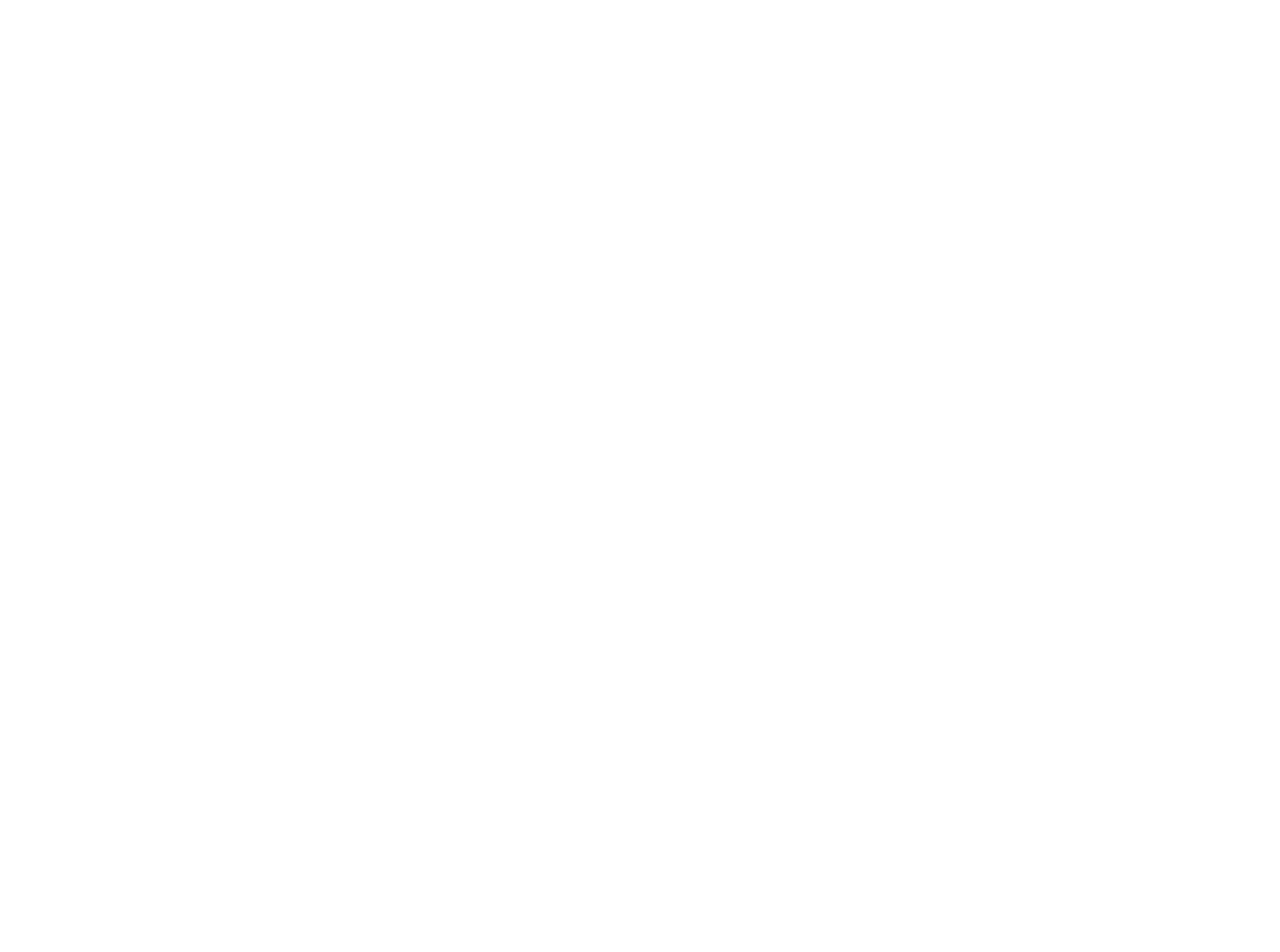
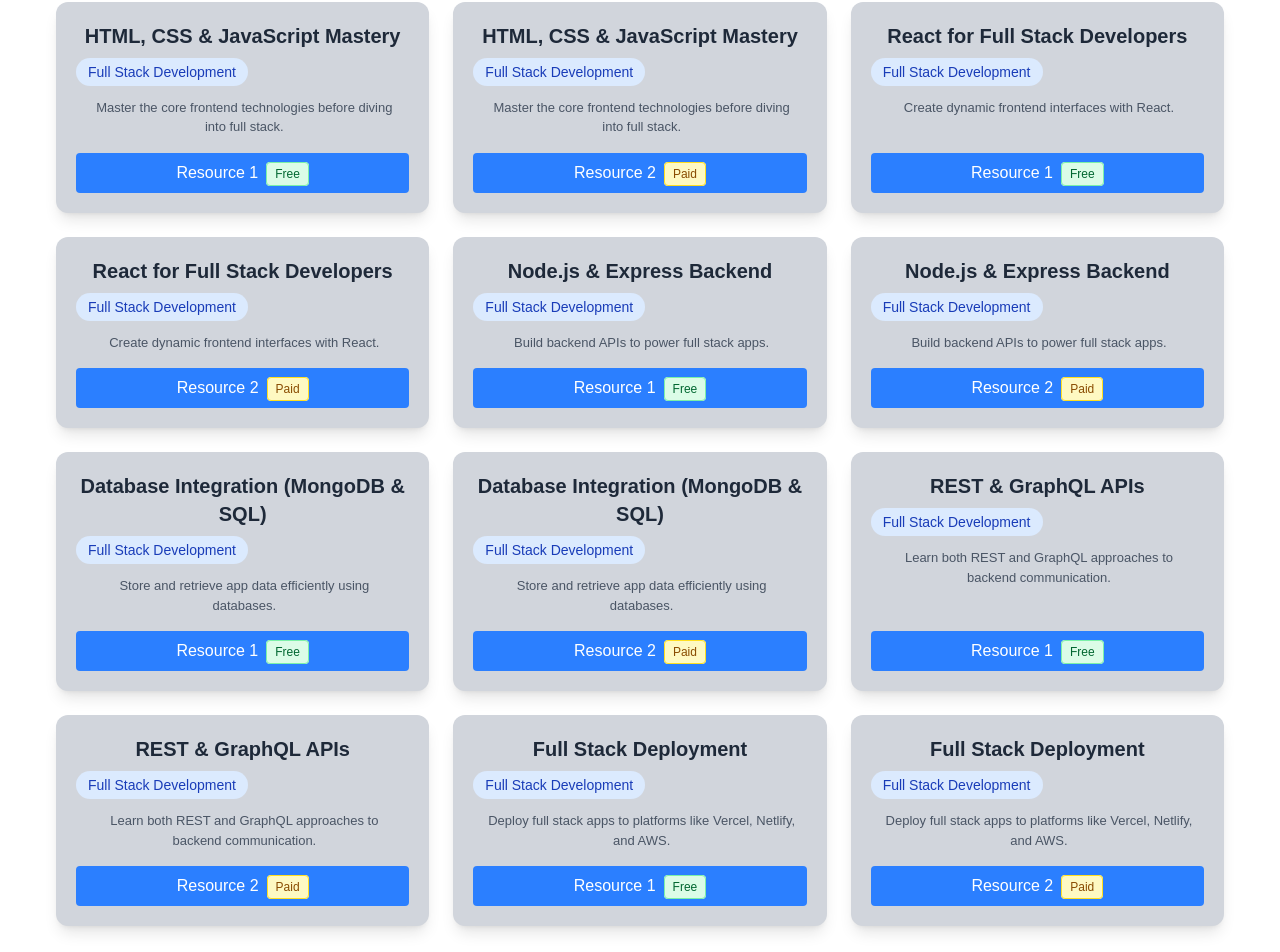
Before and after one commit to satyamrk18/CarrerCare, a React (Vite) app: page /courses in a window 1280 px wide. Shown: the part 9776-10728 px from the top of the page. Before the commit the page ends 9782 px from the top, so only its background shows below. Built offline with nearby package versions, Linux system fonts and the light colour scheme.

Commit message:
ADD DATA FOR FULL STACK WEB DEV

```diff
--- a/src/data/CourseResources.js
+++ b/src/data/CourseResources.js
@@ -520,7 +520,70 @@ const courses = [{
     { url: "https://devcenter.heroku.com/", type: "Free" },
     { url: "https://www.udemy.com/course/deploying-nodejs-to-aws/", type: "Paid" }
   ]
+},{
+  title: "Full Stack Web Development with MERN",
+  description: "Learn to build complete web apps using MongoDB, Express, React, and Node.js.",
+  category: "Full Stack Development",
+  resources: [
+    { url: "https://www.mongodb.com/mern-stack", type: "Free" },
+    { url: "https://www.udemy.com/course/mern-stack-front-to-back/", type: "Paid" }
+  ]
+},
+{
+  title: "HTML, CSS & JavaScript Mastery",
+  description: "Master the core frontend technologies before diving into full stack.",
+  category: "Full Stack Development",
+  resources: [
+    { url: "https://www.freecodecamp.org/learn", type: "Free" },
+    { url: "https://www.udemy.com/course/the-complete-web-development-bootcamp/", type: "Paid" }
+  ]
+},
+{
+  title: "React for Full Stack Developers",
+  description: "Create dynamic frontend interfaces with React.",
+  category: "Full Stack Development",
+  resources: [
+    { url: "https://react.dev/learn", type: "Free" },
+    { url: "https://www.udemy.com/course/react-the-complete-guide-incl-redux/", type: "Paid" }
+  ]
+},
+{
+  title: "Node.js & Express Backend",
+  description: "Build backend APIs to power full stack apps.",
+  category: "Full Stack Development",
+  resources: [
+    { url: "https://nodejs.dev/en/learn/", type: "Free" },
+    { url: "https://www.udemy.com/course/nodejs-the-complete-guide/", type: "Paid" }
+  ]
+},
+{
+  title: "Database Integration (MongoDB & SQL)",
+  description: "Store and retrieve app data efficiently using databases.",
+  category: "Full Stack Development",
+  resources: [
+    { url: "https://www.mongodb.com/docs/", type: "Free" },
+    { url: "https://www.udemy.com/course/sql-and-database-design/", type: "Paid" }
+  ]
+},
+{
+  title: "REST & GraphQL APIs",
+  description: "Learn both REST and GraphQL approaches to backend communication.",
+  category: "Full Stack Development",
+  resources: [
+    { url: "https://graphql.org/learn/", type: "Free" },
+    { url: "https://www.udemy.com/course/graphql-bootcamp/", type: "Paid" }
+  ]
+},
+{
+  title: "Full Stack Deployment",
+  description: "Deploy full stack apps to platforms like Vercel, Netlify, and AWS.",
+  category: "Full Stack Development",
+  resources: [
+    { url: "https://vercel.com/docs", type: "Free" },
+    { url: "https://www.udemy.com/course/deploying-full-stack-apps/", type: "Paid" }
+  ]
 }
+
 
 
 
```
